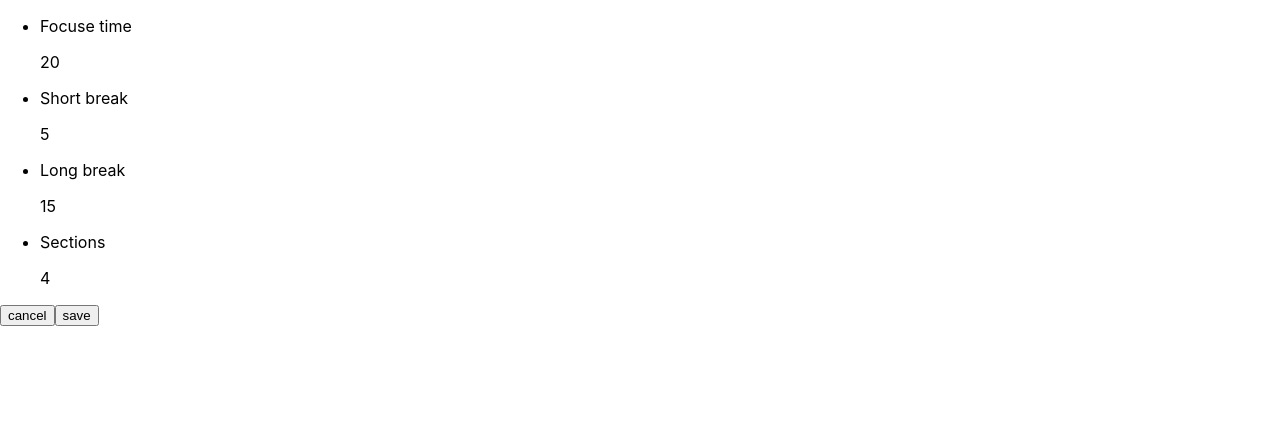
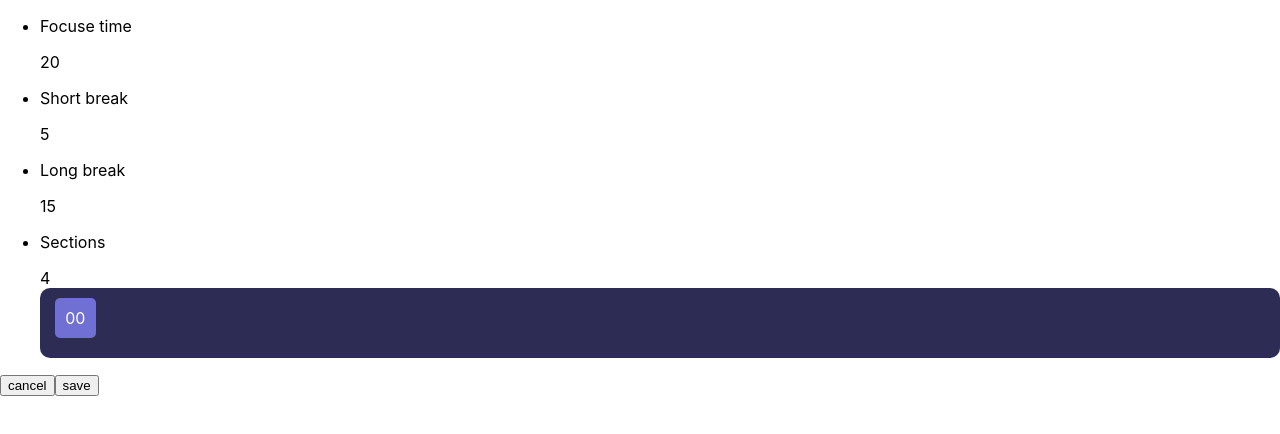
Before and after one commit to YroslavOne/PlanYourWork, a React (Create React App) app: page / in a window 1280 px wide. Both pictures are taken after a click on the item "timer1". Shown: the top 434 px of the page. Built offline with nearby package versions, Linux system fonts and the light colour scheme.

Commit message:
20.50 7.02.2024

```diff
--- a/src/timer/components/componentsTimeList/SettingsTimer.js
+++ b/src/timer/components/componentsTimeList/SettingsTimer.js
@@ -1,20 +1,20 @@
-import { SCREENS_TIMER } from "../../../Consist";
-import { Context } from "../../../Context";
-import { useContext } from "react";
+import { SCREENS_TIMER } from '../../../Consist';
+import { Context } from '../../../Context';
+import { useContext } from 'react';
+import TimePicker from './TimerPicker';
 
+function SettingsTimer() {
+  const { settingsTimer, setScreensTimer, setSettingsTimer } =
+    useContext(Context);
 
-function SettingsTimer(){
-const {settingsTimer, setScreensTimer, setSettingsTimer } = useContext(Context)
-
-function cancelButton(){
-    setScreensTimer(SCREENS_TIMER.TIMER_LIST)
+  function cancelButton() {
+    setScreensTimer(SCREENS_TIMER.TIMER_LIST);
   }
-function saveButton(){
-    setScreensTimer(SCREENS_TIMER.TIMER_LIST)
+  function saveButton() {
+    setScreensTimer(SCREENS_TIMER.TIMER_LIST);
   }
 
-
-return(
+  return (
     <div>
       <ul>
         <li>
@@ -33,12 +33,12 @@ return(
           <p>Sections</p>
           <a>{settingsTimer.sections}</a>
         </li>
+        <TimePicker />
       </ul>
 
-        <button onClick={(e)=>cancelButton()}>cancel</button>
-        <button onClick={(e)=>saveButton()}>save</button>
+      <button onClick={(e) => cancelButton()}>cancel</button>
+      <button onClick={(e) => saveButton()}>save</button>
     </div>
-
-)
+  );
 }
 export default SettingsTimer;
--- /dev/null
+++ b/src/timer/components/componentsTimeList/TimerPicker.js
@@ -0,0 +1,34 @@
+import React, { useState } from 'react';
+import './timePicker.css'; // Убедитесь, что вы создали этот CSS файл и добавили в него стили
+
+const TimePicker = () => {
+  const [selectedTime, setSelectedTime] = useState('12:00');
+
+  const minutes = Array.from({ length: 60 }, (_, i) =>
+    i.toString().padStart(2, '0')
+  ).filter((_, i) => i % 1 === 0); // Пример с интервалом в 5 минут
+
+  const handleTimeChange = (hour, minute) => {
+    setSelectedTime(`${hour}:${minute}`);
+  };
+
+  return (
+    <div className="time-picker">
+      <div className="time-picker-column">
+        {minutes.map((minute) => (
+          <div
+            key={minute}
+            className={`time-picker-item ${
+              selectedTime.endsWith(minute) ? 'selected' : ''
+            }`}
+            onClick={() => handleTimeChange(selectedTime.slice(0, 2), minute)}
+          >
+            {minute}
+          </div>
+        ))}
+      </div>
+    </div>
+  );
+};
+
+export default TimePicker;
--- /dev/null
+++ b/src/timer/components/componentsTimeList/timePicker.css
@@ -0,0 +1,48 @@
+.time-picker {
+	display: flex;
+	flex-direction: row;
+	background-color: #2c2c54;
+	/* Темный фон, аналогичный изображению */
+	padding: 10px;
+	border-radius: 10px;
+	user-select: none;
+}
+
+.time-picker-column {
+	height: 50px;
+	display: flex;
+	flex-direction: column;
+	overflow-y: auto;
+	margin: 0 5px;
+}
+
+.time-picker-item {
+	padding: 10px;
+	color: white;
+	cursor: pointer;
+	text-align: center;
+}
+
+.time-picker-item.selected {
+	background-color: #706fd3;
+	/* Фиолетовый цвет для выделения */
+	color: white;
+	border-radius: 5px;
+}
+
+/* Стили для прокрутки */
+.time-picker-column::-webkit-scrollbar {
+	width: 5px;
+}
+
+.time-picker-column::-webkit-scrollbar-thumb {
+	background: #40407a;
+	/* Стиль ползунка прокрутки */
+	border-radius: 5px;
+}
+
+.time-picker-column::-webkit-scrollbar-track {
+	background: #2c2c54;
+	/* Стиль дорожки прокрутки */
+	border-radius: 5px;
+}
```
Also changed, not shown: 1 other file (tests, documents, lock files or other folders). Lines whose indentation alone changed are shown as unchanged.
